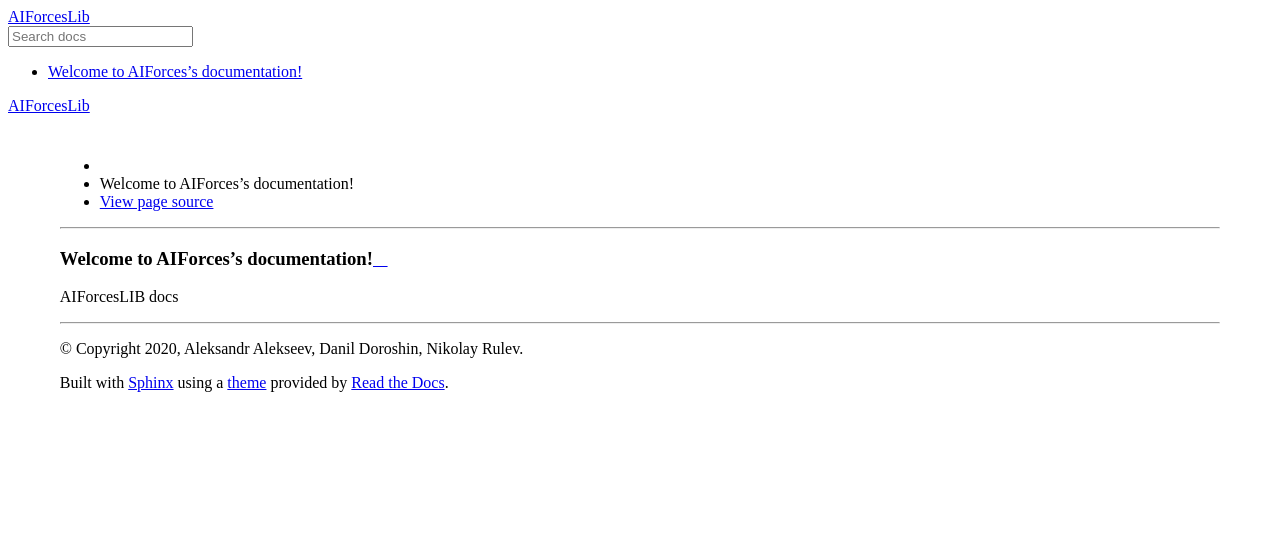
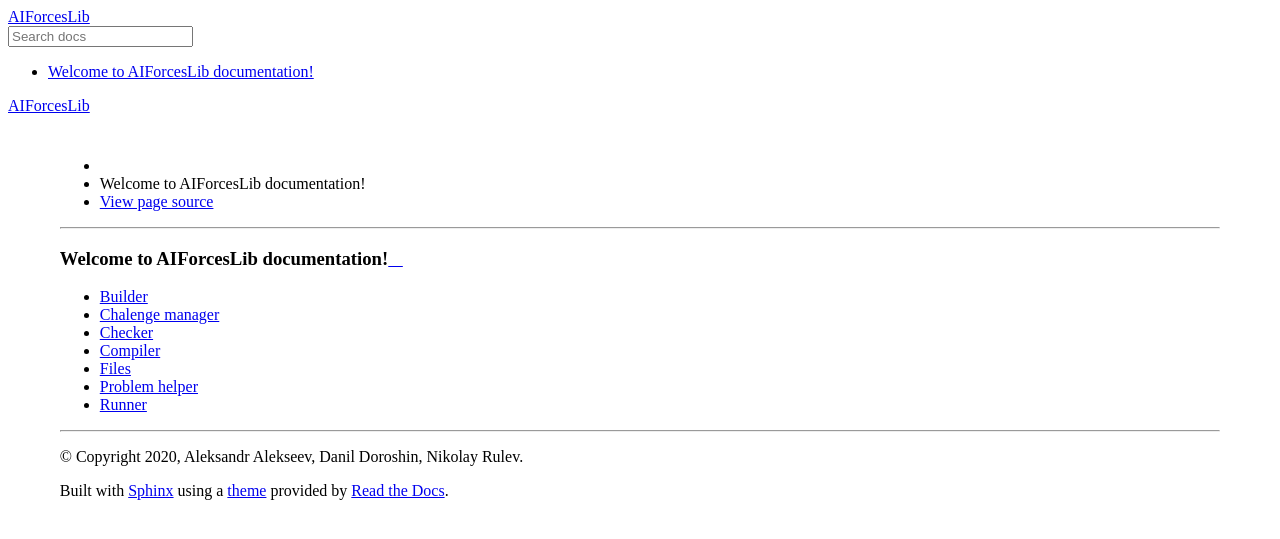
Before and after one commit to AIForces/aiforceslib, a Sphinx documentation site: the page built from docs/source/contents.rst, in a window 1280 px wide. Shown: the top 539 px of the page. Built offline with Sphinx 7.4.7 and the Read the Docs theme 2.0.0, drawn with Linux system fonts in a browser that asks for light colours.

Commit message:
Added layout

```diff
--- /dev/null
+++ b/docs/source/builder.rst
@@ -0,0 +1,2 @@
+Builder
+=======
--- /dev/null
+++ b/docs/source/challenge_manager.rst
@@ -0,0 +1,2 @@
+Chalenge manager
+================
--- /dev/null
+++ b/docs/source/checker.rst
@@ -0,0 +1,2 @@
+Checker
+=======
--- /dev/null
+++ b/docs/source/compiler.rst
@@ -0,0 +1,2 @@
+Compiler
+========
--- a/docs/source/contents.rst
+++ b/docs/source/contents.rst
@@ -1,8 +1,13 @@
-Welcome to AIForces's documentation!
-====================================
+Welcome to AIForcesLib documentation!
+=====================================
 
 .. toctree::
    :maxdepth: 2
 
-
-AIForcesLIB docs
+   builder
+   challenge_manager
+   checker
+   compiler
+   files
+   problemhelper
+   runner
--- /dev/null
+++ b/docs/source/files.rst
@@ -0,0 +1,2 @@
+Files
+=====
--- /dev/null
+++ b/docs/source/problemhelper.rst
@@ -0,0 +1,2 @@
+Problem helper
+==============
--- /dev/null
+++ b/docs/source/runner.rst
@@ -0,0 +1,2 @@
+Runner
+======
```
